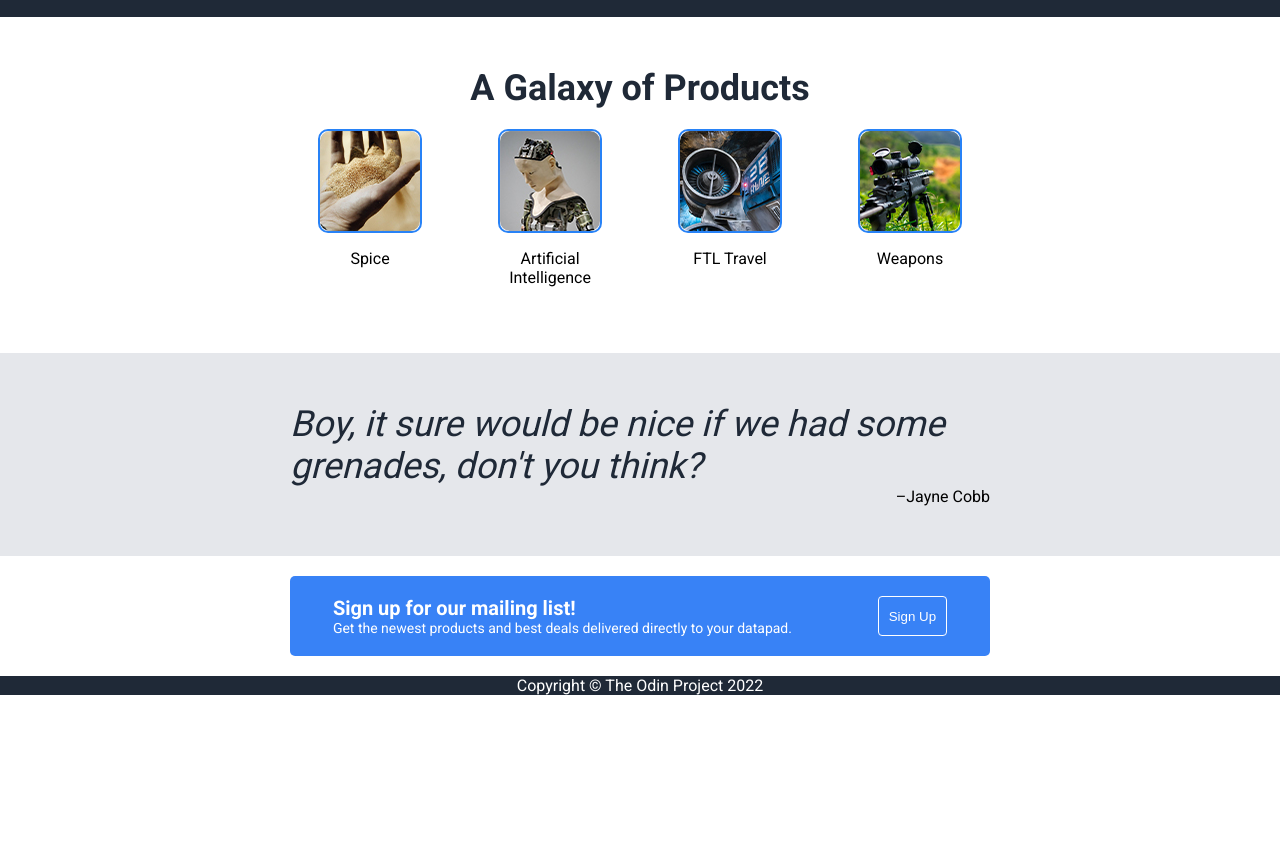
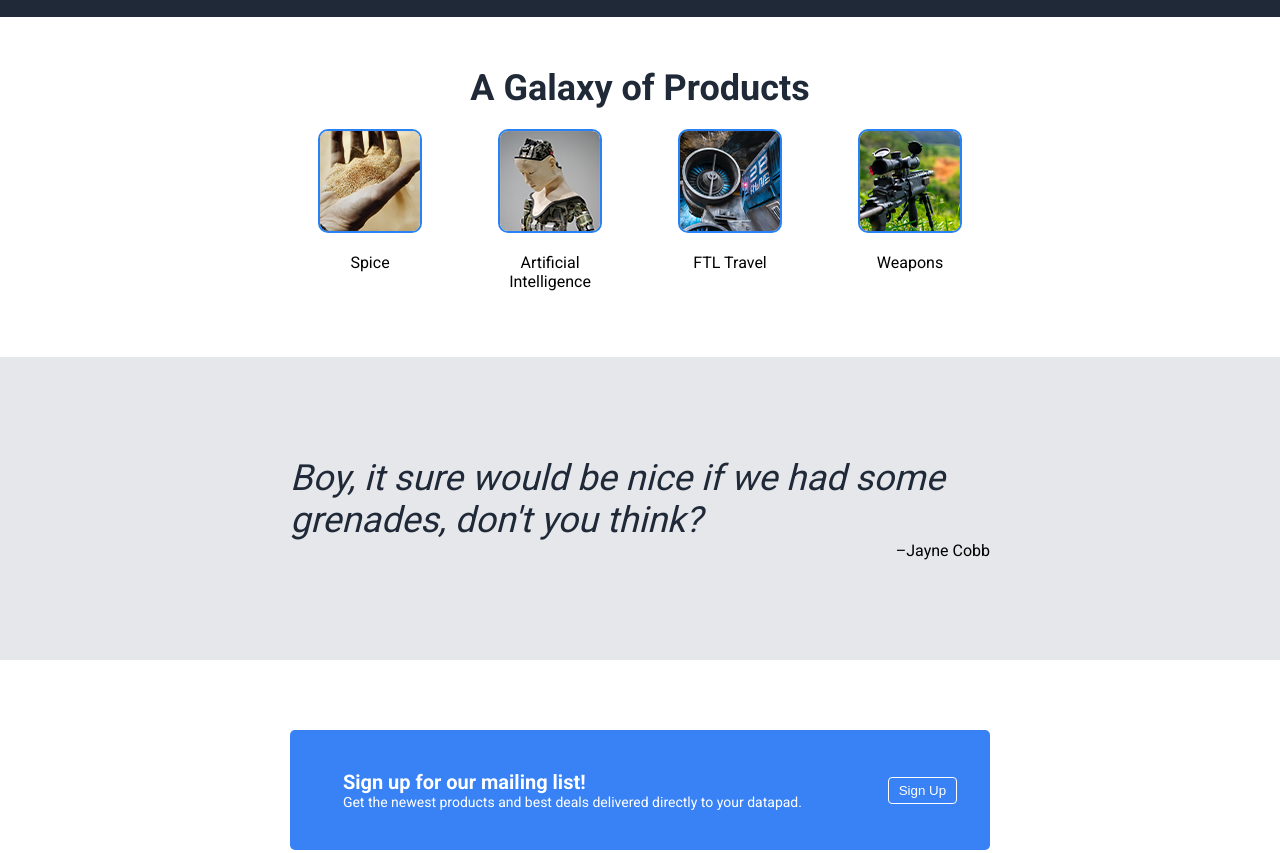
Before and after one commit to kihno/landing-page, a plain HTML site: page index.html in a window 1280 px wide. Shown: the part 380-1233 px from the top of the page. Before the commit the page ends 1075 px from the top, so only its background shows below. Drawn offline with Linux system fonts and the light colour scheme.

Commit message:
tweaked image border box, added padding around quote and sign up section, minimized footer text

```diff
--- a/css/style.css
+++ b/css/style.css
@@ -69,6 +69,12 @@ a{
     border-radius: 4px;
 }
 
+.shop-now:hover,
+.sign-up:hover{
+    cursor: pointer;
+    box-shadow: 0 0 2px 1px #0036ac;
+}
+
 .shop-now{
     border: none;
 }
@@ -121,16 +127,9 @@ a{
     text-align: center;
 }
 
-
-.box{
+.thumb{
     border: 2px solid #2882f6;
-    border-radius: 10px;
-    width: 100px;
-    height: 100px;
-}
-
-.thumb{
-    border-radius: 10px;
+    border-radius: 10px;border-radius: 10px;
 }
 
 .quote-container{
@@ -142,7 +141,7 @@ a{
 }
 
 .quote{
-    padding: 50px;
+    padding: 100px;
     width: 700px;
 }
 
@@ -159,6 +158,11 @@ a{
 .cta{
     display: flex;
     justify-content: center;
+    padding: 50px;
+}
+
+.text{
+    padding: 20px;
 }
 
 .cta-title{
@@ -175,6 +179,7 @@ a{
     color: white;
     display: flex;
     justify-content: space-around;
+    align-items: center;
     margin: 20px;
     padding: 20px 0 20px 0;
     border-radius: 5px;
@@ -184,5 +189,7 @@ a{
 footer{
     background-color: #1f2937;
     color: white;
+    font-size: 12px;;
     text-align: center;
+    padding: 20px;
 }
```
